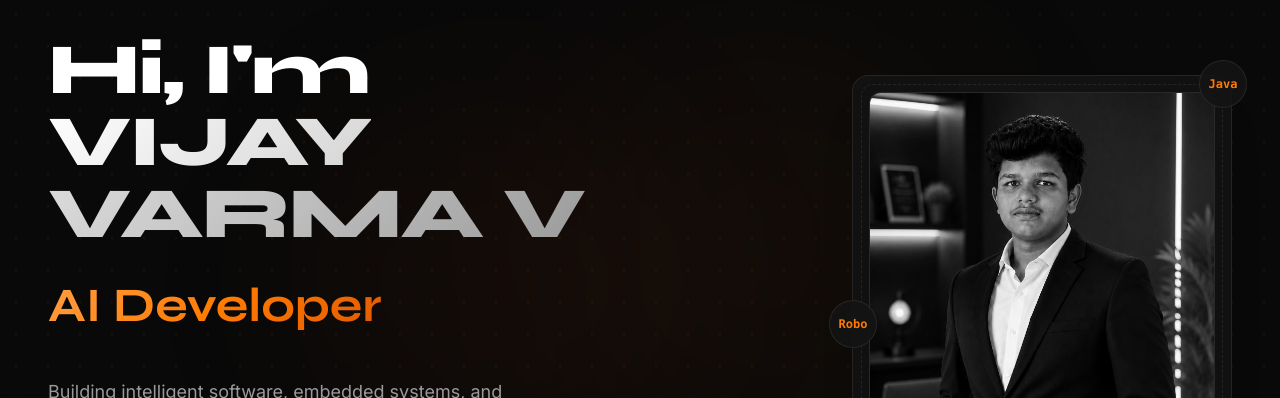
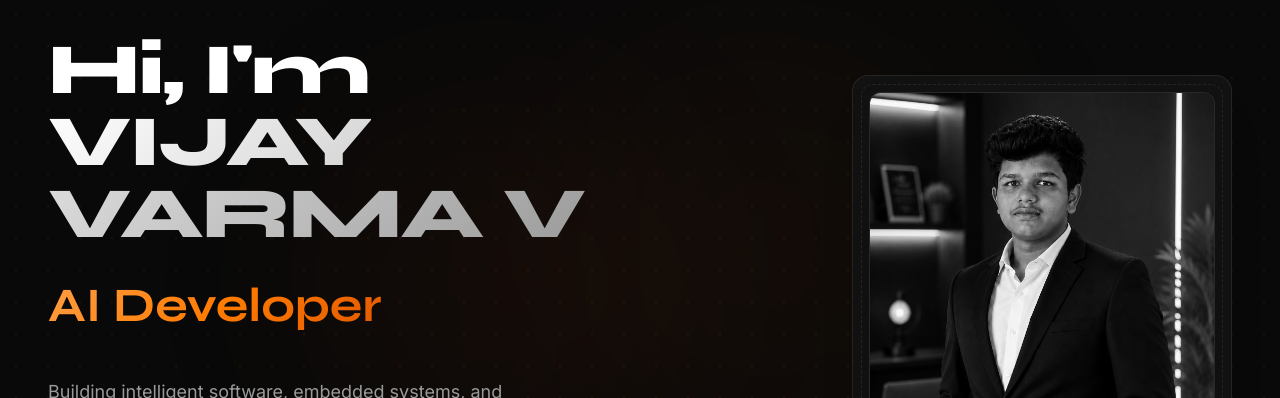
Before and after one commit to iamvijayvarma/PORTFOLIO, a React (Vite) app: page / in a window 1280 px wide. Shown: the part 162-560 px from the top of the page. Built offline with nearby package versions, Linux system fonts and the light colour scheme.

Commit message:
clean(hero): remove orbit floaters from portrait frame

```diff
--- a/src/components/Hero.tsx
+++ b/src/components/Hero.tsx
@@ -174,14 +174,6 @@ export const Hero: React.FC = React.memo(() => {
                 </div>
               </div>
             </div>
-
-            {/* Orbit floaters */}
-            <div className={`absolute -top-4 -right-4 w-12 h-12 rounded-full glass-card flex items-center justify-center text-accent ${isLowEnd ? '' : 'animate-float'}`}>
-              <span className="text-xs font-mono font-bold">Java</span>
-            </div>
-            <div className={`absolute top-1/2 -left-6 w-12 h-12 rounded-full glass-card flex items-center justify-center text-accent ${isLowEnd ? '' : 'animate-float [animation-delay:2s]'}`}>
-              <span className="text-xs font-mono font-bold">Robo</span>
-            </div>
           </div>
         </div>
       </div>
```
